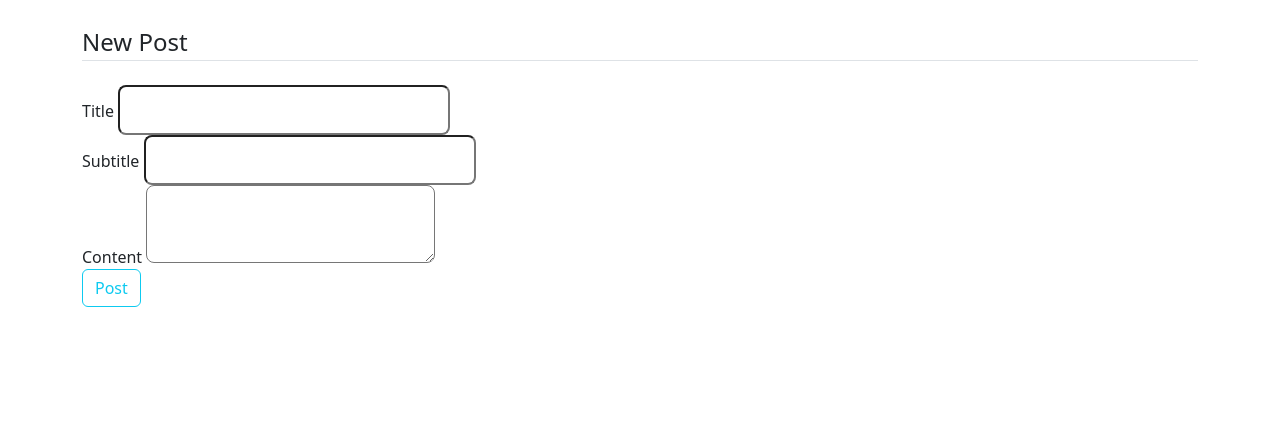
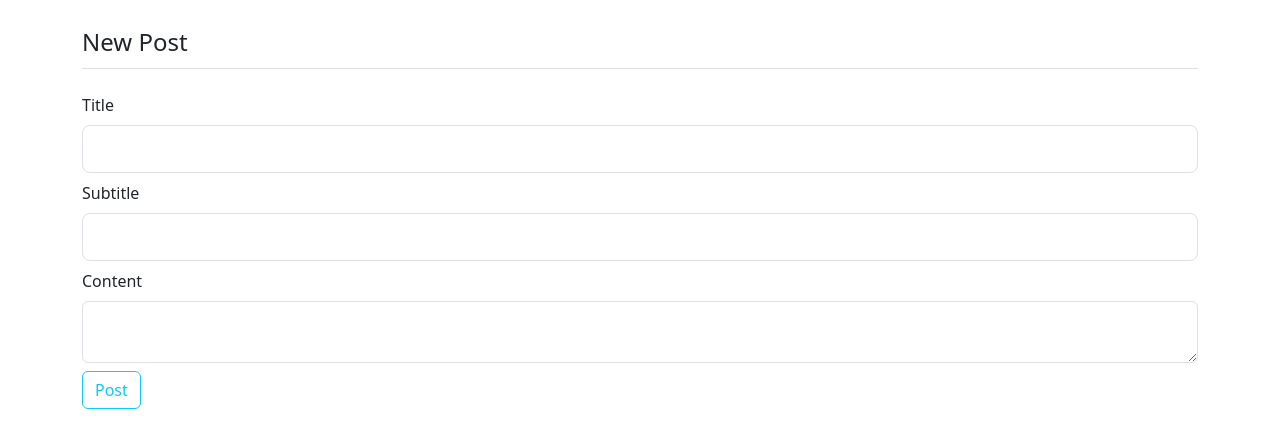
Before and after one commit to 0xcross24/starcraft_fastest_builds, a Flask app: page /post/new in a window 1280 px wide. Shown: the part 73-521 px from the top of the page. Run offline with Flask 3, Linux system fonts and the light colour scheme; the visitor is signed in with stand-in values (Sample User, id 1); some libraries are stand-ins or nearby versions.

Commit message:
NewDesign added

```diff
--- a/starcraft_fe/routes.py
+++ b/starcraft_fe/routes.py
@@ -103,12 +103,14 @@ def update_post(post_id):
     form = PostForm()
     if form.validate_on_submit():
         post.title = form.title.data
+        post.subtitle = form.subtitle.data
         post.content = form.content.data
         db.session.commit()
         flash("Post has been updated!", "success")
         return redirect(url_for('post', post_id=post.id))
     elif request.method == 'GET':
         form.title.data = post.title
+        form.subtitle.data = post.subtitle
         form.content.data = post.content
     return render_template('create.html', legend="Update Post", form=form)
 
--- a/starcraft_fe/static/styles.css
+++ b/starcraft_fe/static/styles.css
@@ -19,3 +19,13 @@
   margin-right: 20px;
   margin-bottom: 16px;
 }
+
+.build-link {
+  text-decoration: none;
+  color: inherit;
+}
+
+.column:hover .card {
+  box-shadow: 0 0 15px rgba(0, 123, 255, 0.5); /* Blue glow effect */
+  transition: box-shadow 0.3s ease;
+}
--- a/starcraft_fe/templates/create.html
+++ b/starcraft_fe/templates/create.html
@@ -3,37 +3,36 @@
 <div class="content-section">
     <form method="POST" action="">
         {{ form.hidden_tag() }}
-        <fieldset class="form-group">
-            <legend class="border-bottom mb-4">{{ legend }}</legend>
-            <div class="form-group">
-                {{ form.title.label(class="form-control-label") }}
+        <fieldset class="form-floating">
+            <legend class="border-bottom mb-4 pb-2">{{ legend }}</legend>
+            <div class="form-group mt-2">
+                {{ form.title.label(class="form-label") }}
                 {% if form.title.errors %}
-                    {{ form.title(class="form-control form-control-lg is-invalid") }}
+                    {{ form.title(class="form-control is-invalid", placeholder="Title") }}
                     <div class="invalid-feedback">
                         {% for error in form.title.errors %}
                             <span>{{ error }}</span>
                         {% endfor %}
                     </div>
                 {% else %}
-                    {{ form.title(class="form-control-label form-control-lg") }}
+                    {{ form.title(class="form-control form-control-lg") }}
                 {% endif %}
             </div>
-            <div class="form-group">
-                {{ form.subtitle.label(class="form-control-label") }}
+            <div class="form-group mt-2">
+                {{ form.subtitle.label(class="form-label") }}
                 {% if form.subtitle.errors %}
-                    {{ form.subtitle(class="form-control form-control-lg is-invalid") }}
+                    {{ form.subtitle(class="form-control is-invalid") }}
                     <div class="invalid-feedback">
                         {% for error in form.subtitle.errors %}
                             <span>{{ error }}</span>
                         {% endfor %}
                     </div>
                 {% else %}
-                    {{ form.subtitle(class="form-control-label form-control-lg") }}
+                    {{ form.subtitle(class="form-control form-control-lg") }}
                 {% endif %}
             </div>
-            <div class="form-group">
-                {{ form.content.label(class="form-control-label") }}
-
+            <div class="form-group mt-2">
+                {{ form.content.label(class="form-label") }}
                 {% if form.content.errors %}
                     {{ form.content(class="form-control form-control-lg is-invalid") }}
                     <div class="invalid-feedback">
@@ -42,11 +41,11 @@
                         {% endfor %}
                     </div>
                 {% else %}
-                    {{ form.content(class="form-control-label form-control-lg") }}
+                    {{ form.content(class="form-control") }}
                 {% endif %}
             </div>
         </fieldset>
-        <div class="form-group">
+        <div class="form-group mt-2">
             {{ form.submit(class="btn btn-outline-info") }}
         </div>
     </form>
```
Also changed, not shown: starcraft_fe/templates/index.html (+7 -4 lines).
